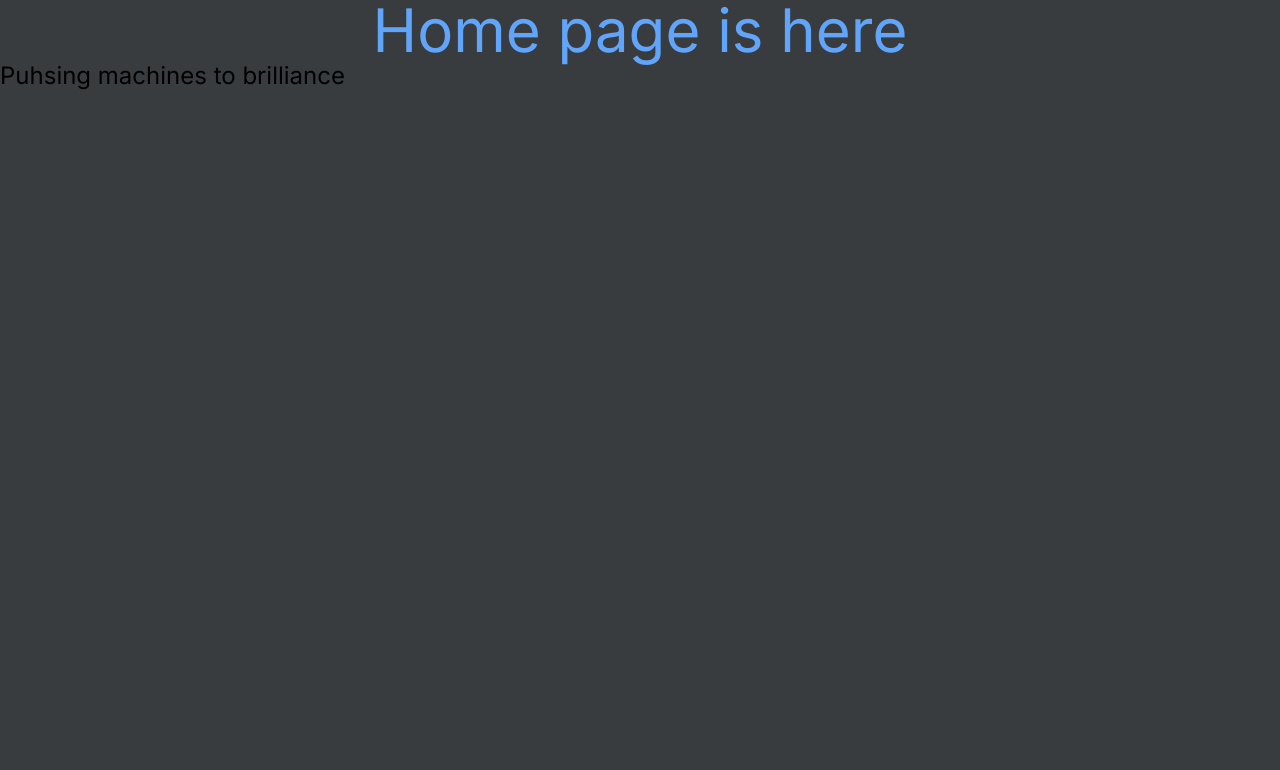
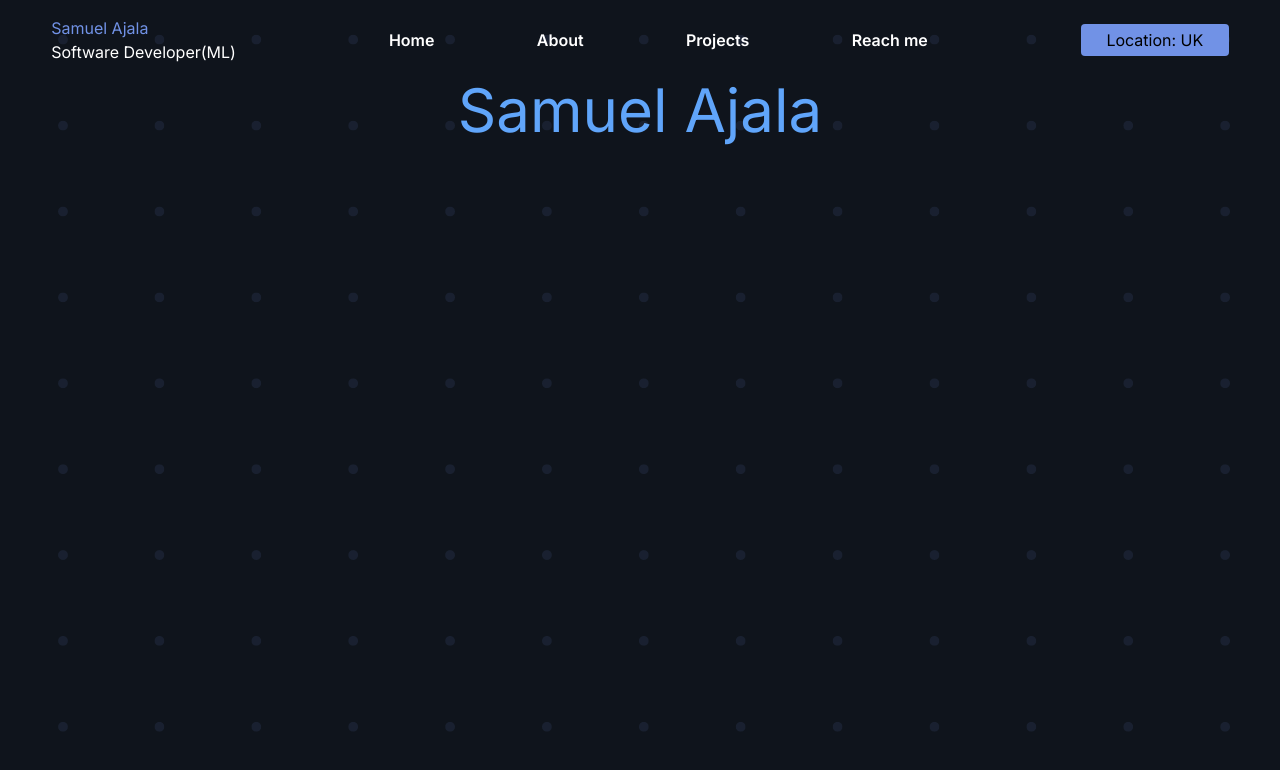
Before and after one commit to samuelajala01/portfolio-v4, a Next.js app: page / in a window 1280 px wide. Shown: the top 770 px of the page. Built offline with nearby package versions, Linux system fonts and the light colour scheme.

Commit message:
chore: added bg img and theme

```diff
--- a/src/app/globals.css
+++ b/src/app/globals.css
@@ -2,6 +2,9 @@
 @tailwind components;
 @tailwind utilities;
 
+/* *{
+  border: 1px solid red
+} */
 
 @layer utilities {
   .text-balance {
@@ -10,5 +13,5 @@
 }
 
 body{
-  background-color: rgb(57, 60, 63)
+  background-image: url("../../public/bg-dark.png");
 }
--- a/src/app/page.js
+++ b/src/app/page.js
@@ -1,15 +1,14 @@
 // import Image from "next/image";
-// import Navbar from "@/components/Navbar";
+import Navbar from "@/components/Navbar";
 
 export default function Home() {
   return (
     <>
-      {/* <Navbar /> */}
+      <Navbar />
       <div className="">
         <h1 className="text-6xl text-center text-blue-400">
-          Home page is here
+          Samuel Ajala
         </h1>
-        <p className="text-2xl">Puhsing machines to brilliance</p>
       </div>
     </>
   );
--- a/src/components/Navbar.jsx
+++ b/src/components/Navbar.jsx
@@ -1,59 +1,30 @@
-// import { useState } from 'react';
-// import Link from 'next/link';
-// import { useRouter } from 'next/router';
+const Navbar = () => {
+    return (
+      <>
+        <nav className="flex justify-between py-4 px-[4vw] items-center">
+            <div>
+                <p className="text-[#7192E6]">Samuel Ajala</p>
+                <p className="text-white">Software Developer(ML)</p>
+            </div>
+          <ul className="flex ">
+            <li className="mx-[4vw]">
+              <a href="" className="text-white font-semibold">Home</a>
+            </li>
+            <li className="mx-[4vw]">
+              <a href="" className="text-white font-semibold">About</a>
+            </li>
+            <li className="mx-[4vw]">
+              <a href="" className="text-white font-semibold">Projects</a>
+            </li>
+            <li className="mx-[4vw]">
+              <a href="" className="text-white font-semibold">Reach me</a>
+            </li>
+          </ul>
+          <div className="flex py-1 px-[2vw] bg-[#7192e6] rounded">Location: UK</div>
+        </nav>
 
-// const Navbar = () => {
-//   const [isOpen, setIsOpen] = useState(false);
-//   const router = useRouter();
+      </>
+    );
+  };
 
-//   return (
-//     <nav className="bg-gray-800 py-4">
-//       <div className="container mx-auto flex justify-between items-center">
-//         {/* Logo or any other branding */}
-//         <div className="flex-shrink-0">
-//           <a href="/" className="text-white font-bold">
-//             Your Logo
-//           </a>
-//         </div>
-//         {/* Hamburger menu for smaller screens */}
-//         <div className="block md:hidden">
-//           <button
-//             onClick={() => setIsOpen(!isOpen)}
-//             className="text-white focus:outline-none"
-//             aria-expanded={isOpen}
-//           >
-//             <svg
-//               className="h-6 w-6 fill-current"
-//               xmlns="http://www.w3.org/2000/svg"
-//               fill="none"
-//               viewBox="0 0 24 24"
-//               stroke="currentColor"
-//             >
-//               <path
-//                 strokeLinecap="round"
-//                 strokeLinejoin="round"
-//                 strokeWidth={2}
-//                 d={isOpen ? "M6 18L18 6M6 6l12 12" : "M4 6h16M4 12h16m-7 6h7"}
-//               />
-//             </svg>
-//           </button>
-//         </div>
-//         {/* Nav links */}
-//         <div className={`md:flex md:items-center space-y-4 md:space-y-0 ${isOpen ? 'block' : 'hidden'}`}>
-//           <NavLink href="/" title="Home" isActive={router.pathname === '/'} />
-//           <NavLink href="/about" title="About" isActive={router.pathname === '/about'} />
-//           <NavLink href="/projects" title="Projects" isActive={router.pathname === '/projects'} />
-//           <NavLink href="/contact" title="Contact" isActive={router.pathname === '/contact'} />
-//         </div>
-//       </div>
-//     </nav>
-//   );
-// };
-
-// const NavLink = ({ href, title, isActive }) => (
-//   <Link href={href}>
-//     <a className={`text-white ${isActive && 'font-bold'}`}>{title}</a>
-//   </Link>
-// );
-
-// export default Navbar;
+  export default Navbar;
```
Also changed, not shown: public/bg-dark.png (added), public/hald-bottom-grid.jpg (added).
